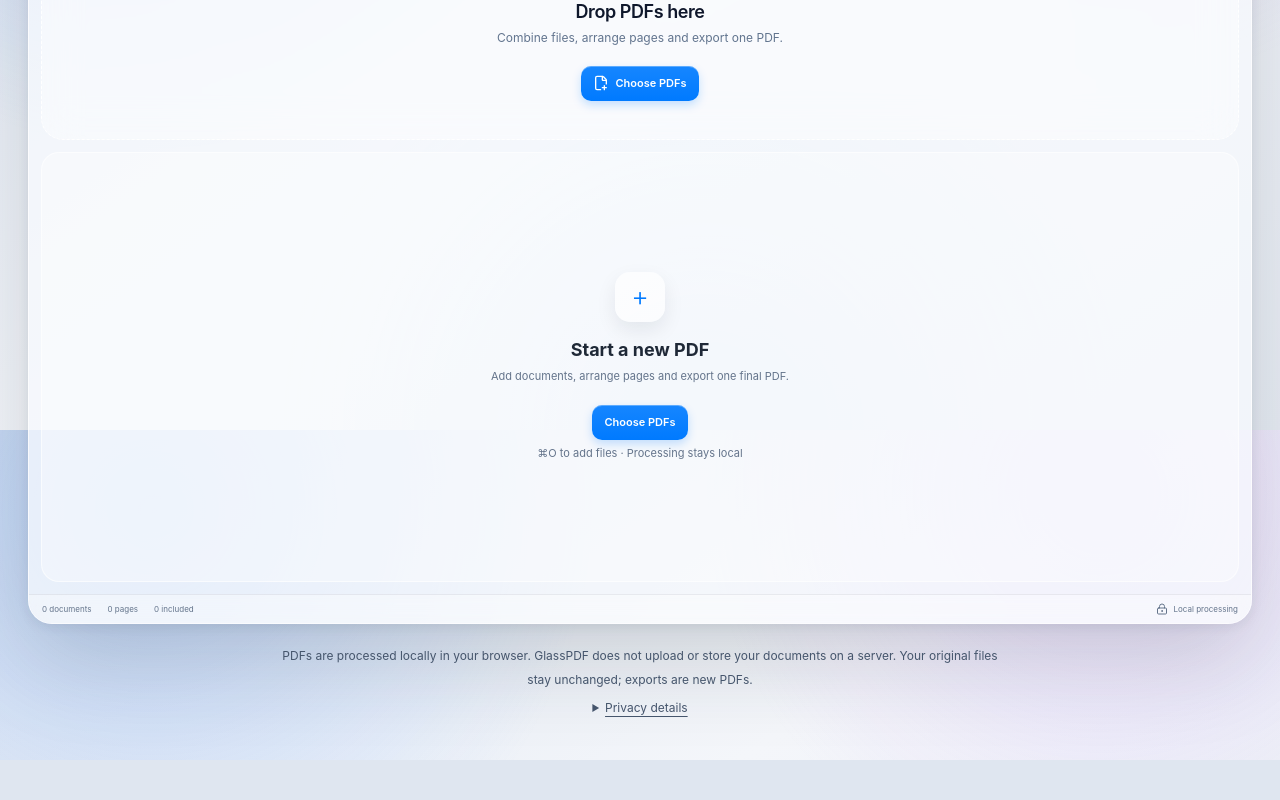
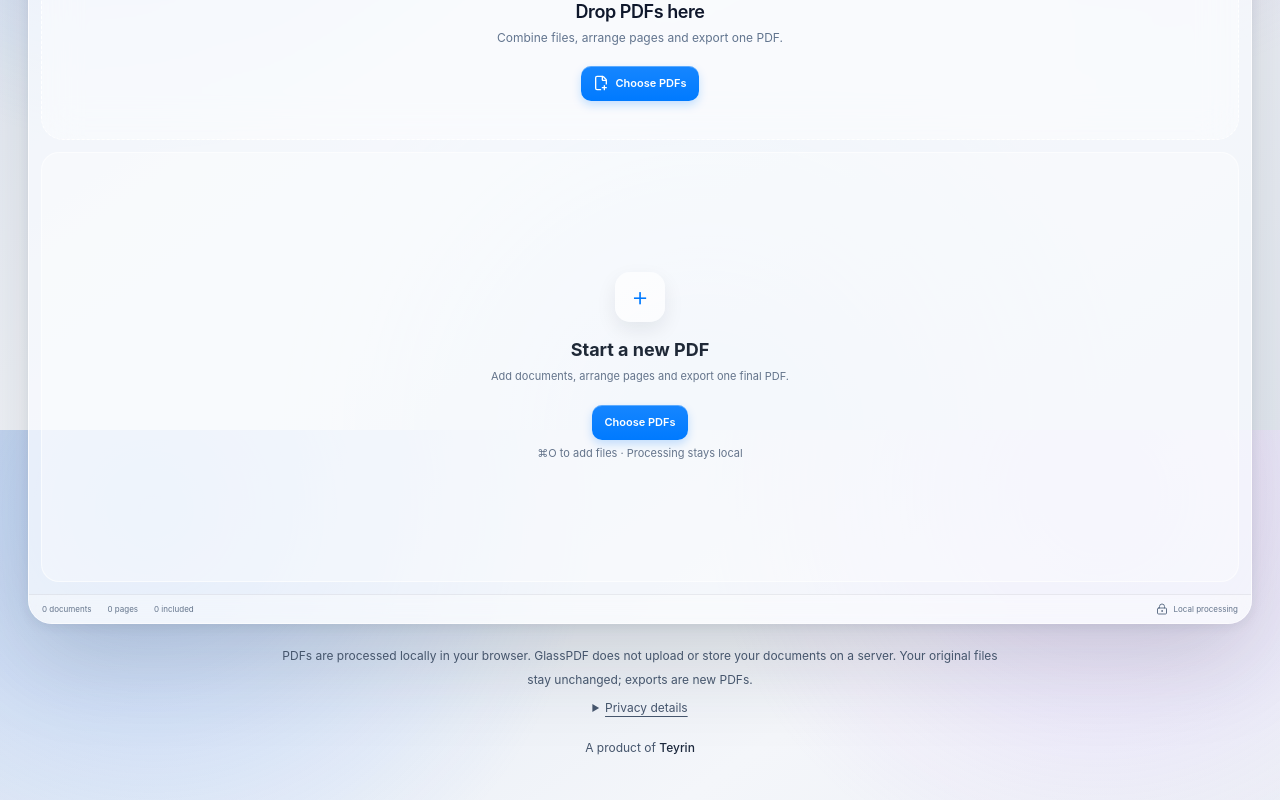
Before and after one commit to nymav/glasspdf, a React (Vite) app: page / in a window 1280 px wide. Shown: the part 370-1170 px from the top of the page. Before the commit the page ends 1130 px from the top, so only its background shows below. Built offline with nearby package versions, Linux system fonts and the light colour scheme.

Commit message:
Add minimal Teyrin product attribution

```diff
--- a/package.json
+++ b/package.json
@@ -1,7 +1,7 @@
 {
   "name": "pdfmerger",
   "private": true,
-  "version": "0.3.1",
+  "version": "0.3.2",
   "type": "module",
   "scripts": {
     "dev": "vite",
--- a/src/App.jsx
+++ b/src/App.jsx
@@ -1638,6 +1638,7 @@ function App() {
             <p className="mt-2">Documents are held temporarily in browser memory while you work. Downloaded PDFs are saved on your device. GlassPDF has no analytics or saved workspace. Offline support caches only app files and the public sample, never your documents. GitHub Pages records visitor IP addresses for security; your browser or operating system may retain local history, cache, or temporary data.</p>
           </details>
         </aside>
+        <footer className="px-6 pb-6 text-center text-xs text-slate-600">A product of <span className="font-medium text-slate-800">Teyrin</span></footer>
       </main>
 
       <p className="sr-only" role="status" aria-live="polite" aria-atomic="true">{announcement} {markedPages.length} pages selected. {includedPages.length} pages included in output.</p>
```
Also changed, not shown: 2 other files (tests, documents, lock files or other folders).
